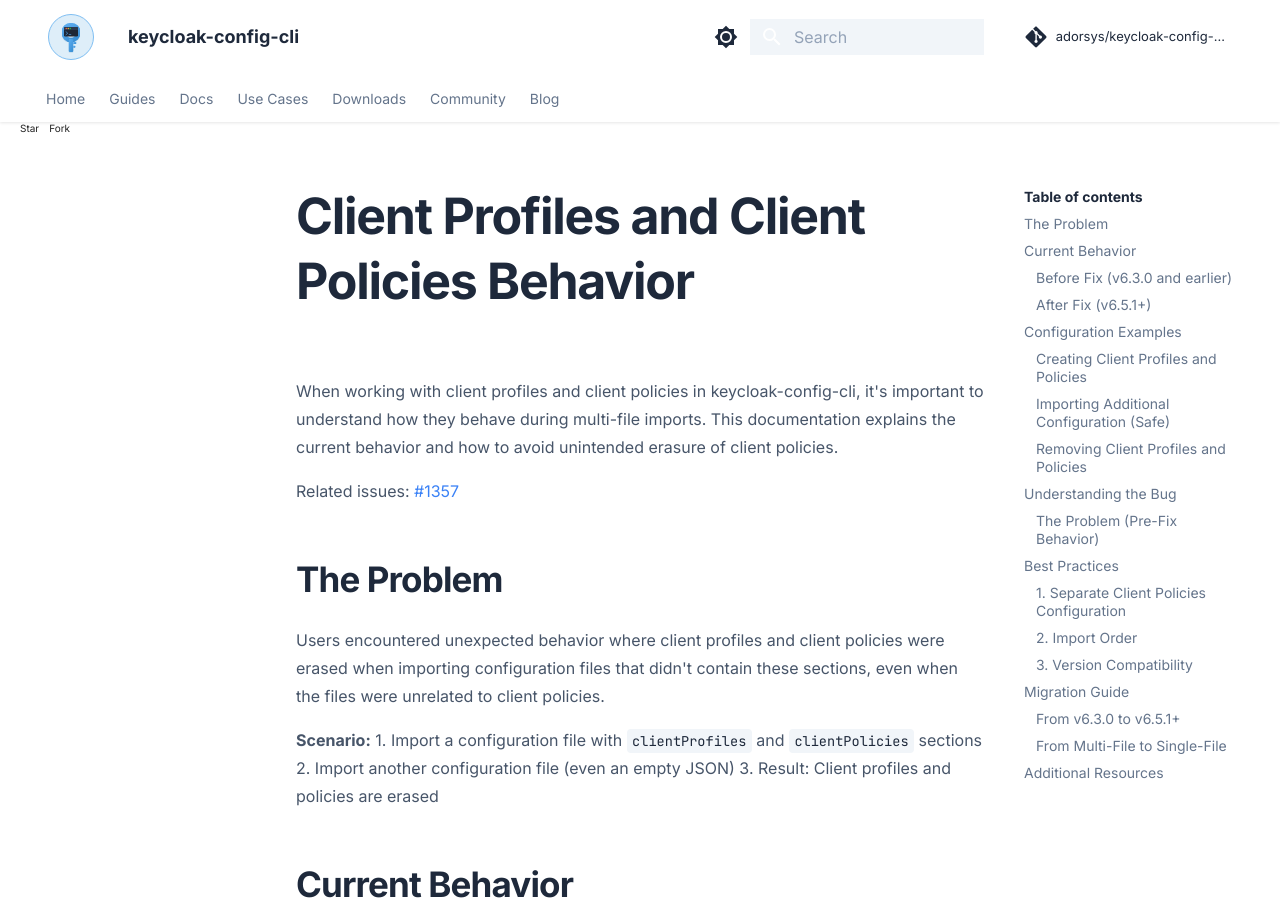
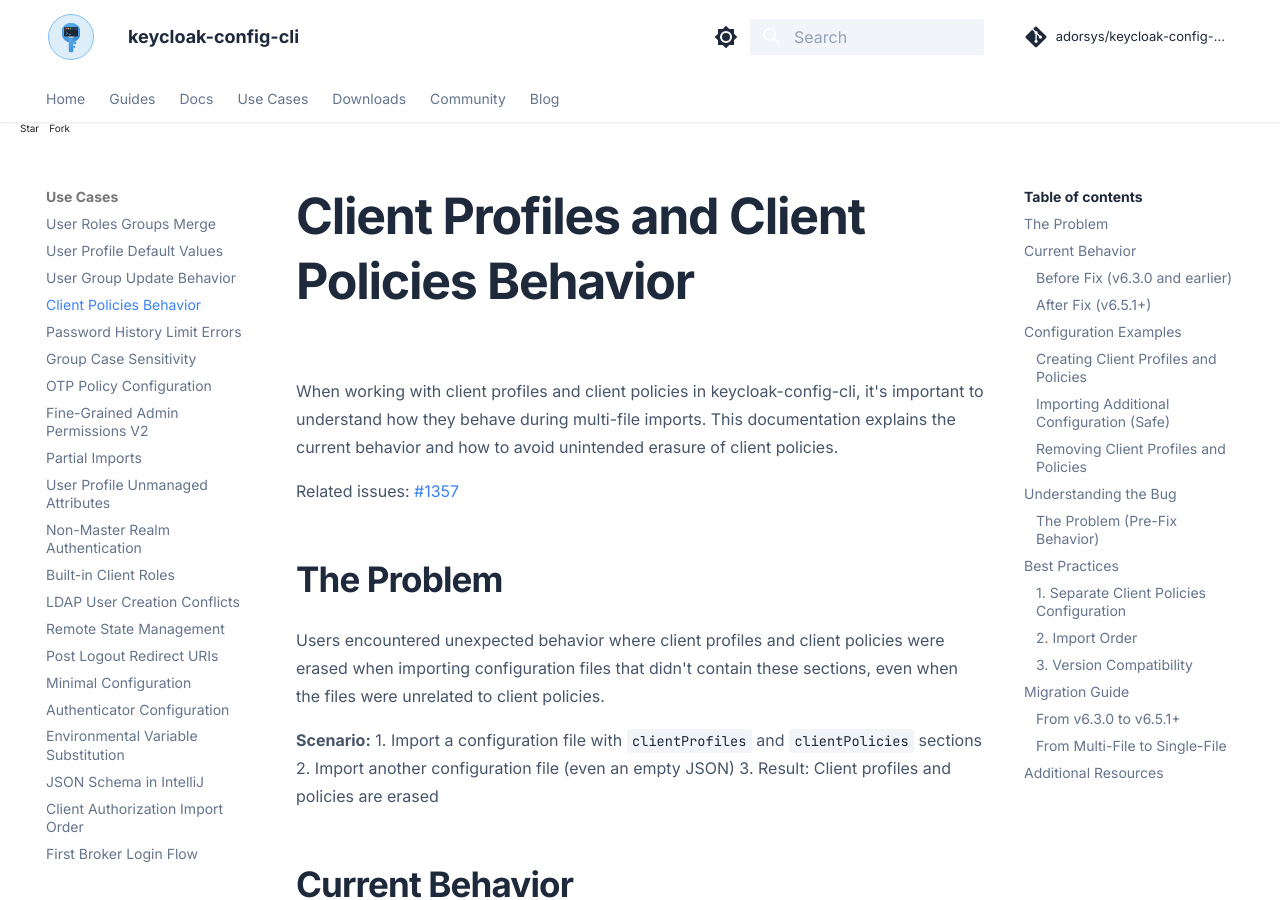
Before and after one commit to adorsys/keycloak-config-cli, an MkDocs documentation site: the page built from docs/config/client-policies-behavior.md, in a window 1280 px wide and 900 px high. Built offline with MkDocs 1.6.1 and Material for MkDocs 9.7.7, drawn with Linux system fonts in a browser that asks for light colours; comment, search, counter and statistics services are not loaded.

Commit message:
docs: add client-policies-behavior to mkdocs navigation and update .gitignore

```diff
--- a/mkdocs.yml
+++ b/mkdocs.yml
@@ -76,6 +76,7 @@
           - Client Roles Case Sensitivity: config/client-roles-case-sensitivity.md
           - Authenticator Configuration: config/authorization-config-import.md
           - Built-in Client Roles: config/built-in-client-roles.md
+          - Client Policies Behavior: config/client-policies-behavior.md
           - Group ID Import Limitations: config/group-id-import-limitations.md
           - Fine-Grained Admin Permissions V2: config/fine-grained-admin-permissions-v2.md
           - Group Case Sensitivity: config/group-case-sensitivity.md
@@ -120,6 +121,7 @@
       - User Roles Groups Merge: config/user-roles-groups-merge.md
       - User Profile Default Values: config/user-profile-default-values.md
       - User Group Update Behavior: config/user-group-update-behavior.md
+      - Client Policies Behavior: config/client-policies-behavior.md
       - Password History Limit Errors: config/password-history-limit-errors.md
       - Group Case Sensitivity: config/group-case-sensitivity.md
       - OTP Policy Configuration: config/otp-policy-configuration.md
```
Also changed, not shown: 1 other file.
